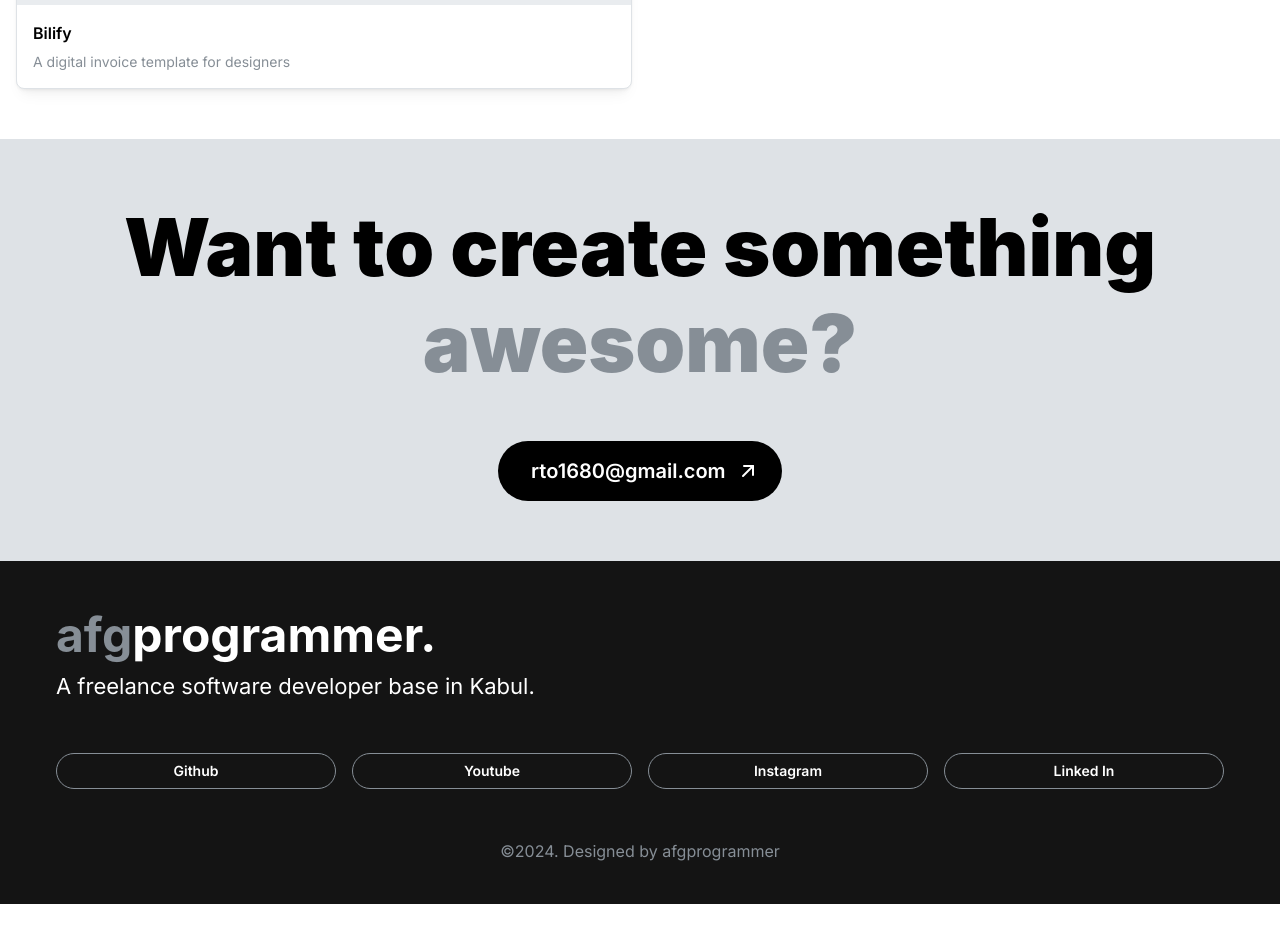
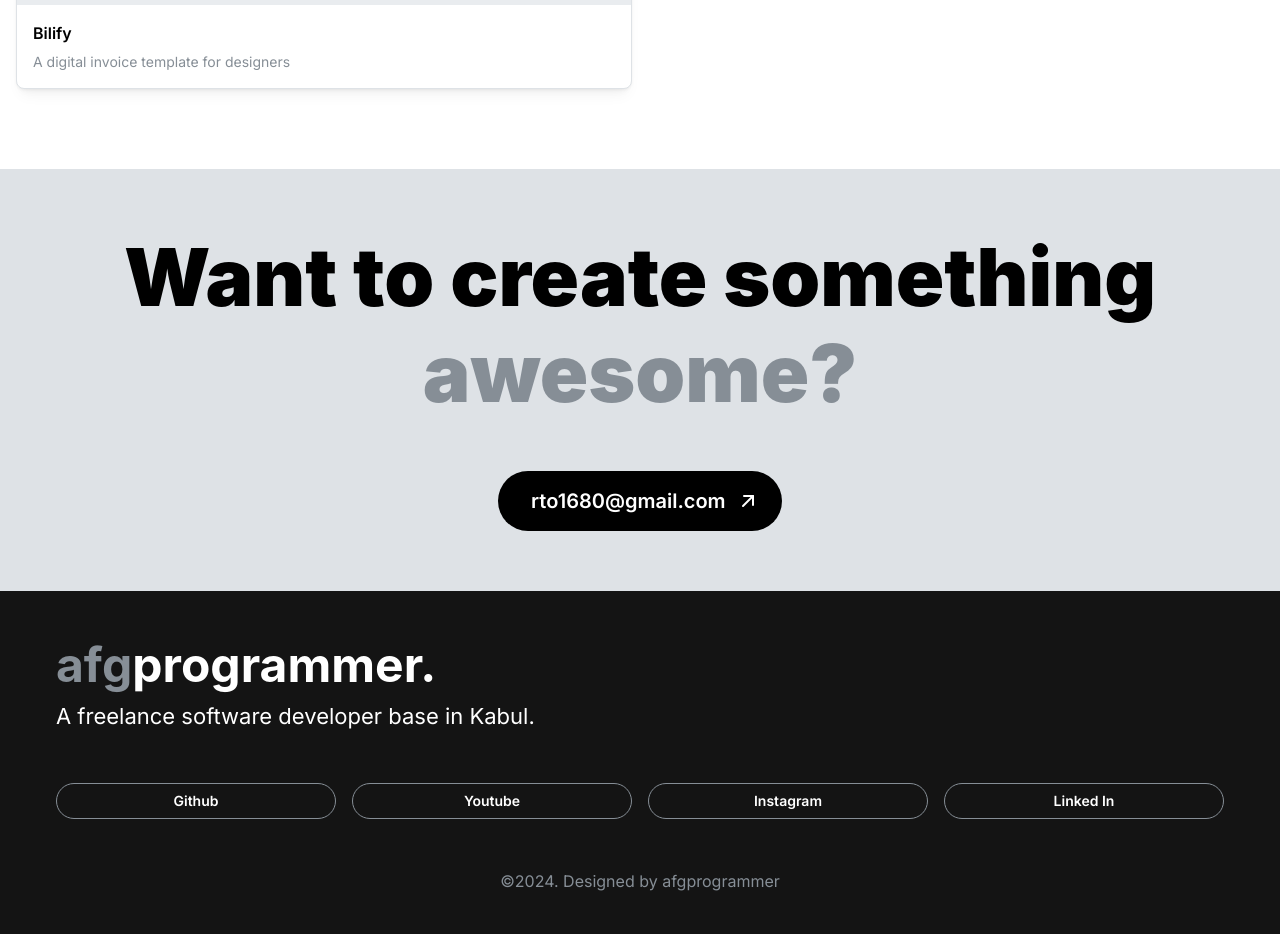
Before and after one commit to afgprogrammer/afgprogrammer.github.io, a Next.js app: page / in a window 1280 px wide. Shown: the part 2020-2954 px from the top of the page. Before the commit the page ends 2924 px from the top, so only its background shows below. Built offline with nearby package versions, Linux system fonts and the light colour scheme.

Commit message:
Fix design issue

```diff
--- a/src/_components/footer/Footer.tsx
+++ b/src/_components/footer/Footer.tsx
@@ -13,7 +13,7 @@ import { IconArrowUpRight } from "@tabler/icons-react";
 export default function SiteFooter() {
   return (
     <>
-      <Box py={60} bg="gray.3" mt={50}>
+      <Box py={60} bg="gray.3" mt={80}>
         <Container size="lg">
           <Title order={2} fz={80} ta="center" fw={900} c="black" lh={1.2}>
             Want to create something{" "}
```
